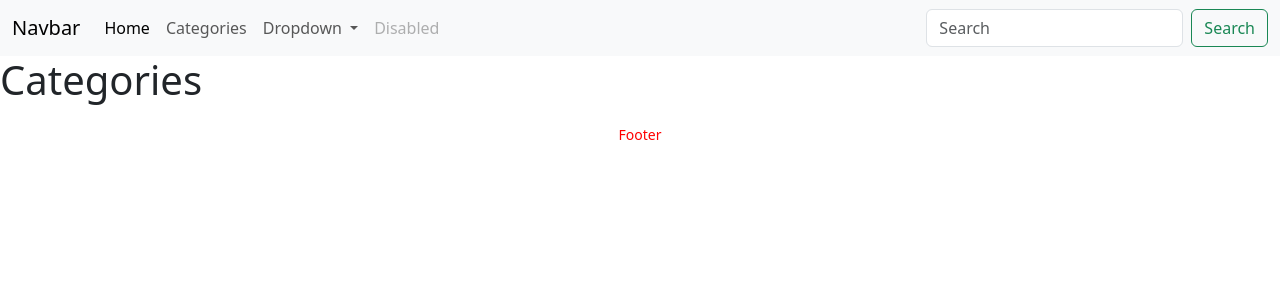
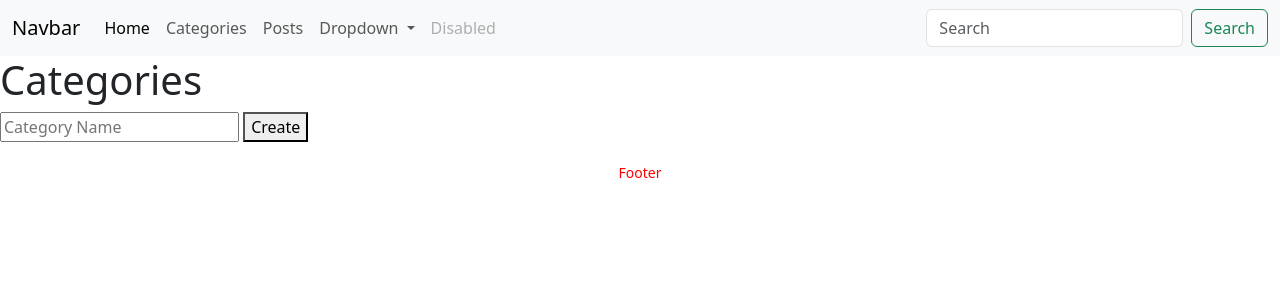
Before and after one commit to songlei1979/Simpleblog2026s2, a Django app: page /categories/ in a window 1280 px wide. Shown: the top 300 px of the page. Run offline with Django 5.2, Linux system fonts and the light colour scheme; data that the repository does not hold is empty.

Commit message:
function based view.

```diff
--- a/blog/urls.py
+++ b/blog/urls.py
@@ -1,8 +1,18 @@
 from django.urls import path
 
-from blog.views import home, categories
+from blog.views import home, categories, posts, category_detail, post_detail, category_create, category_update, \
+    category_delete, post_create
 
 urlpatterns = [
     path("", home, name="home"),
     path("categories/", categories, name="categories"),
+    path("posts/", posts, name="posts"),
+    path("category/<int:category_id>/", category_detail, name="category_detail"),
+    path("post/<int:post_id>/", post_detail, name="post_detail"),
+    path("category/create/", category_create, name="category_create"),
+    path("category/update/<int:category_id>/", category_update,
+         name="category_update"),
+    path("category/delete/", category_delete,
+         name="category_delete"),
+    path("post/create/", post_create, name="post_create"),
 ]
--- a/blog/views.py
+++ b/blog/views.py
@@ -1,14 +1,80 @@
-from django.shortcuts import render
+from django.contrib.auth.models import User
+from django.shortcuts import render, redirect
 
-from blog.models import Category
+from blog.models import Category, Post
 
 
 # Create your views here.
 def home(request):
     return render(request, 'blog/home.html')
 
+
 def categories(request):
     categories = Category.objects.all()
     return render(request,
                   'blog/categories.html',
                   {'categories': categories})
+
+
+def posts(request):
+    posts = Post.objects.all()
+    users = User.objects.all()
+    categories = Category.objects.all()
+    return render(request,
+                  'blog/posts.html',
+                  {
+                      'posts': posts,
+                      'users': users,
+                      'categories': categories
+                  })
+
+
+def category_detail(request, category_id):
+    category = Category.objects.get(id=category_id)
+    return render(request, "blog/category_detail.html",
+                  {'category': category})
+
+
+def post_detail(request, post_id):
+    post = Post.objects.get(id=post_id)
+    return render(request, "blog/post_detail.html",
+                  {'post': post})
+
+
+def category_create(request):
+    category_name = request.POST['name']
+    category = Category.objects.create(name=category_name)
+    return redirect('categories')
+
+
+def category_update(request, category_id):
+    category = Category.objects.get(id=category_id)
+    category.name = request.POST['name']
+    category.save()
+    return redirect('categories')
+
+
+def category_delete(request):
+    category_id = request.POST['category_id']
+    category = Category.objects.get(id=category_id)
+    category.delete()
+    return redirect('categories')
+
+
+def post_create(request):
+    title = request.POST['title']
+    header_image = request.FILES['header_image']
+    title_tag = request.POST['title_tag']
+    author = User.objects.get(id=request.POST['author'])
+    body = request.POST['body']
+    snippet = request.POST['snippet']
+    category = Category.objects.get(id=request.POST['category'])
+
+    post = Post.objects.create(title=title,
+                               header_image=header_image,
+                               title_tag=title_tag,
+                               author=author,
+                               body=body,
+                               snippet=snippet,
+                               category=category)
+    return redirect('posts')
--- a/templates/Base.html
+++ b/templates/Base.html
@@ -29,6 +29,9 @@
         <li class="nav-item">
           <a class="nav-link" href="{% url 'categories' %}">Categories</a>
         </li>
+          <li class="nav-item">
+          <a class="nav-link" href="{% url 'posts' %}">Posts</a>
+        </li>
         <li class="nav-item dropdown">
           <a class="nav-link dropdown-toggle" href="#" role="button" data-bs-toggle="dropdown" aria-expanded="false">
             Dropdown
--- a/templates/blog/categories.html
+++ b/templates/blog/categories.html
@@ -4,7 +4,39 @@ Categories
 {% endblock %}
 {% block content %}
 <h1>Categories</h1>
+    <form action="{% url 'category_create' %}" method="post">
+        {% csrf_token %}
+        <input type="text" name="name" placeholder="Category Name">
+        <button type="submit">Create</button>
+    </form>
     {% for category in categories %}
-        <p>{{ category.name }}</p>
+        <p>
+        <a href="{% url 'category_detail' category.id %}">
+            {{ category.name }}
+            </a>
+        </p>
+        <form action="{% url 'category_update' category.id %}"
+              method="post">
+            {% csrf_token %}
+            <input type="text" name="name"
+                   value="{{ category.name }}">
+            <button type="submit">Update</button>
+        </form>
+        <form action = "{% url 'category_delete' %}" method="post">
+            {% csrf_token %}
+            <input type="hidden" name="category_id"
+                   value="{{ category.id }}">
+            <button type="submit">Delete</button>
+        </form>
+
+        {% for post in category.post_set.all %}
+            <a href="{% url 'post_detail' post.id %}">
+            <p>{{ post.title }}</p>
+            </a>
+            <p>Likes: {{ post.likes.count }}</p> <!-- many to many field -->
+            {% for comment in post.comment_set.all %}
+                <p>{{ comment.body }}</p>
+            {% endfor %}
+        {% endfor %}
     {% endfor %}
 {% endblock %}
```
Also changed, not shown: templates/blog/category_detail.html (added, +8 -0 lines), templates/blog/post_detail.html (added, +8 -0 lines), templates/blog/posts.html (added, +49 -0 lines), images/38bcd8b2d3dc78367b520566d02f6dbc.avif (added).
